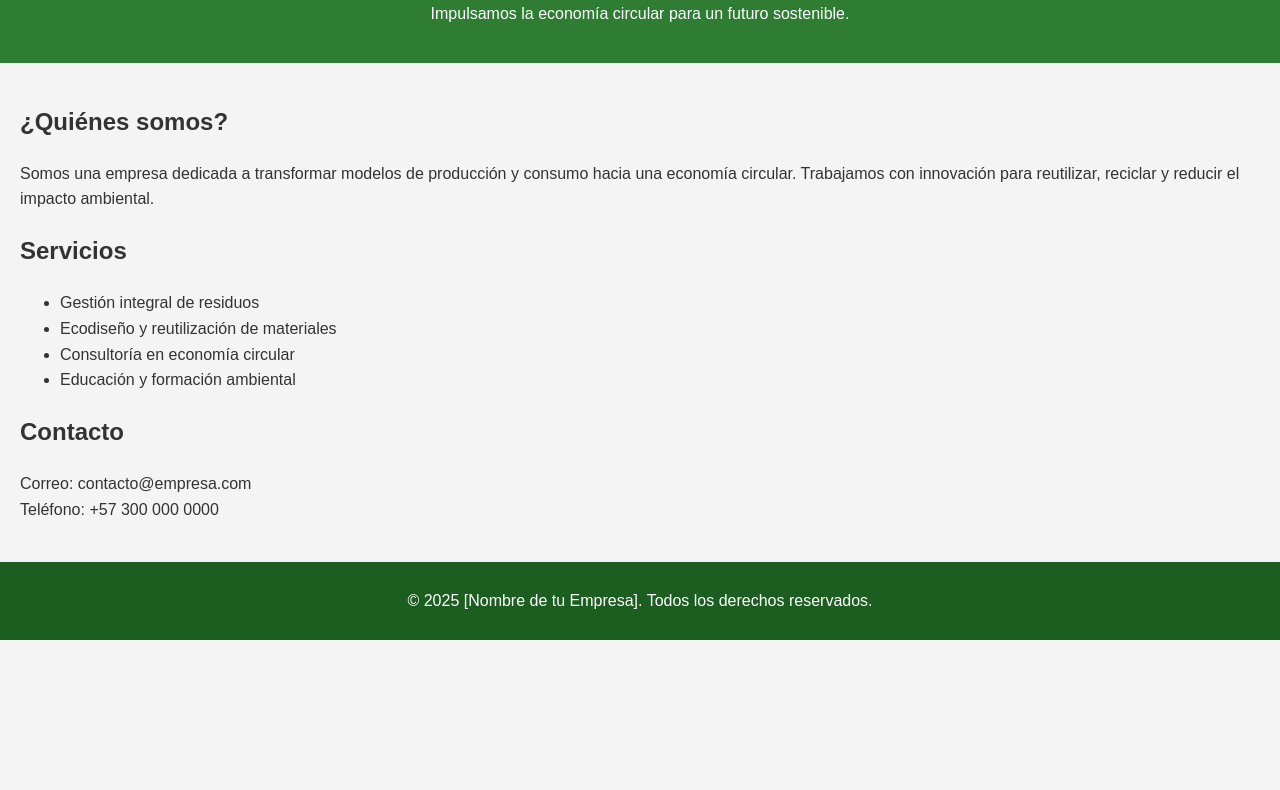
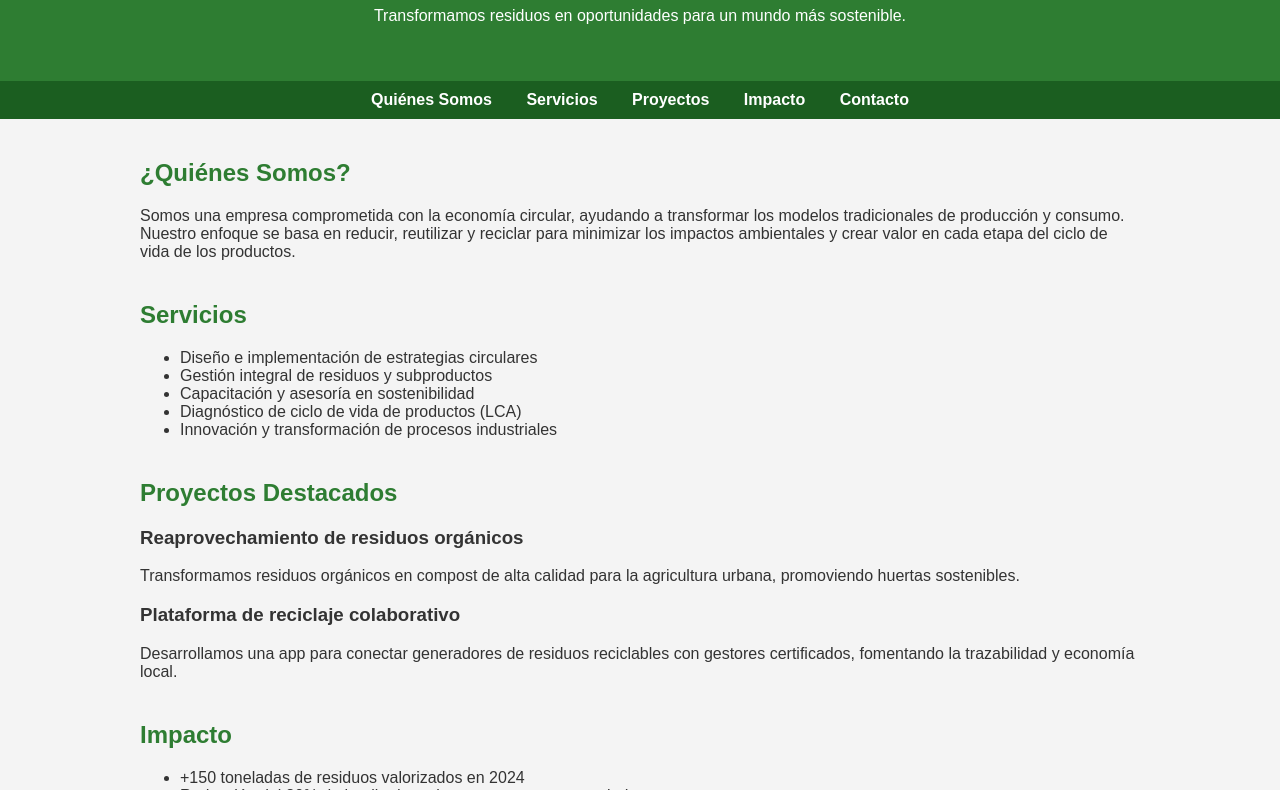
Before and after one commit to recheverry205/ecosostenible.github.io, a plain HTML site: page index.html in a window 1280 px wide. Shown: the part 113-903 px from the top of the page. Before the commit the page ends 800 px from the top, so only its background shows below. Drawn offline with Linux system fonts and the light colour scheme.

Commit message:
Add files via upload

```diff
--- a/index.html
+++ b/index.html
@@ -4,34 +4,67 @@
 <head>
   <meta charset="UTF-8" />
   <meta name="viewport" content="width=device-width, initial-scale=1.0"/>
-  <title>Empresa de Economía Circular</title>
+  <title>Economía Circular | [Nombre de tu Empresa]</title>
   <link rel="stylesheet" href="styles.css" />
 </head>
 <body>
   <header>
-    <h1>Bienvenidos a [Nombre de tu Empresa]</h1>
-    <p>Impulsamos la economía circular para un futuro sostenible.</p>
+    <h1>Economía Circular con [Nombre de tu Empresa]</h1>
+    <p>Transformamos residuos en oportunidades para un mundo más sostenible.</p>
   </header>
 
+  <nav>
+    <ul>
+      <li><a href="#quienes-somos">Quiénes Somos</a></li>
+      <li><a href="#servicios">Servicios</a></li>
+      <li><a href="#proyectos">Proyectos</a></li>
+      <li><a href="#impacto">Impacto</a></li>
+      <li><a href="#contacto">Contacto</a></li>
+    </ul>
+  </nav>
+
   <main>
-    <section>
-      <h2>¿Quiénes somos?</h2>
-      <p>Somos una empresa dedicada a transformar modelos de producción y consumo hacia una economía circular. Trabajamos con innovación para reutilizar, reciclar y reducir el impacto ambiental.</p>
+    <section id="quienes-somos">
+      <h2>¿Quiénes Somos?</h2>
+      <p>Somos una empresa comprometida con la economía circular, ayudando a transformar los modelos tradicionales de producción y consumo. Nuestro enfoque se basa en reducir, reutilizar y reciclar para minimizar los impactos ambientales y crear valor en cada etapa del ciclo de vida de los productos.</p>
     </section>
 
-    <section>
+    <section id="servicios">
       <h2>Servicios</h2>
       <ul>
-        <li>Gestión integral de residuos</li>
-        <li>Ecodiseño y reutilización de materiales</li>
-        <li>Consultoría en economía circular</li>
-        <li>Educación y formación ambiental</li>
+        <li>Diseño e implementación de estrategias circulares</li>
+        <li>Gestión integral de residuos y subproductos</li>
+        <li>Capacitación y asesoría en sostenibilidad</li>
+        <li>Diagnóstico de ciclo de vida de productos (LCA)</li>
+        <li>Innovación y transformación de procesos industriales</li>
       </ul>
     </section>
 
-    <section>
-      <h2>Contacto</h2>
+    <section id="proyectos">
+      <h2>Proyectos Destacados</h2>
+      <article>
+        <h3>Reaprovechamiento de residuos orgánicos</h3>
+        <p>Transformamos residuos orgánicos en compost de alta calidad para la agricultura urbana, promoviendo huertas sostenibles.</p>
+      </article>
+      <article>
+        <h3>Plataforma de reciclaje colaborativo</h3>
+        <p>Desarrollamos una app para conectar generadores de residuos reciclables con gestores certificados, fomentando la trazabilidad y economía local.</p>
+      </article>
+    </section>
+
+    <section id="impacto">
+      <h2>Impacto</h2>
+      <ul>
+        <li>+150 toneladas de residuos valorizados en 2024</li>
+        <li>Reducción del 30% de huella de carbono en empresas asociadas</li>
+        <li>+500 personas capacitadas en prácticas sostenibles</li>
+      </ul>
+    </section>
+
+    <section id="contacto">
+      <h2>Contáctanos</h2>
       <p>Correo: contacto@empresa.com<br>Teléfono: +57 300 000 0000</p>
+      <p>Dirección: Calle 123 #45-67, Bogotá, Colombia</p>
     </section>
   </main>
 
--- a/script.js
+++ b/script.js
@@ -1,3 +1,4 @@
 
-// Aquí puedes agregar interactividad si lo deseas
-console.log("Página cargada correctamente.");
+document.addEventListener("DOMContentLoaded", () => {
+  console.log("Página de economía circular cargada correctamente.");
+});
--- a/styles.css
+++ b/styles.css
@@ -1,31 +1,59 @@
 
 body {
   font-family: Arial, sans-serif;
-  line-height: 1.6;
+  background-color: #f4f4f4;
+  color: #333;
   margin: 0;
   padding: 0;
-  background-color: #f4f4f4;
-  color: #333;
 }
 
 header {
   background-color: #2e7d32;
   color: white;
-  padding: 20px;
+  padding: 40px 20px;
   text-align: center;
+}
+
+nav {
+  background-color: #1b5e20;
+  text-align: center;
+  padding: 10px 0;
+}
+
+nav ul {
+  list-style: none;
+  margin: 0;
+  padding: 0;
+}
+
+nav ul li {
+  display: inline;
+  margin: 0 15px;
+}
+
+nav ul li a {
+  color: white;
+  text-decoration: none;
+  font-weight: bold;
 }
 
 main {
   padding: 20px;
+  max-width: 1000px;
+  margin: auto;
 }
 
 section {
-  margin-bottom: 20px;
+  margin-bottom: 40px;
+}
+
+section h2 {
+  color: #2e7d32;
 }
 
 footer {
   background-color: #1b5e20;
   color: white;
   text-align: center;
-  padding: 10px;
+  padding: 15px;
 }
```
